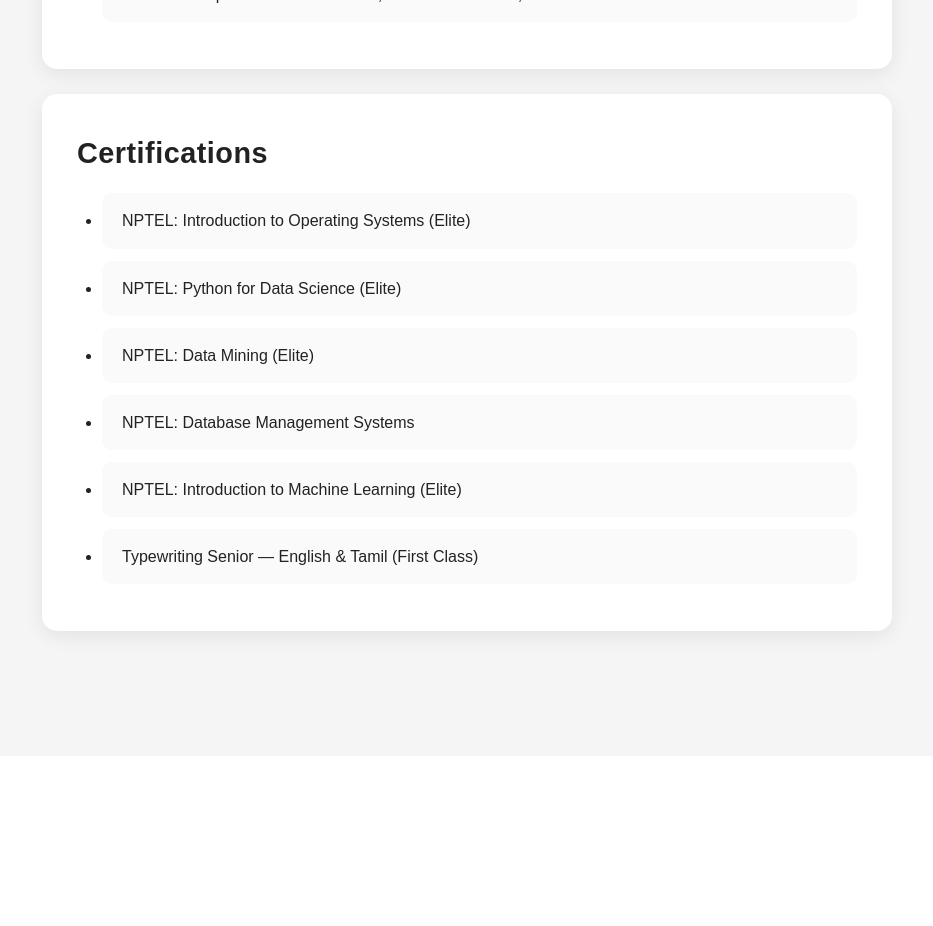
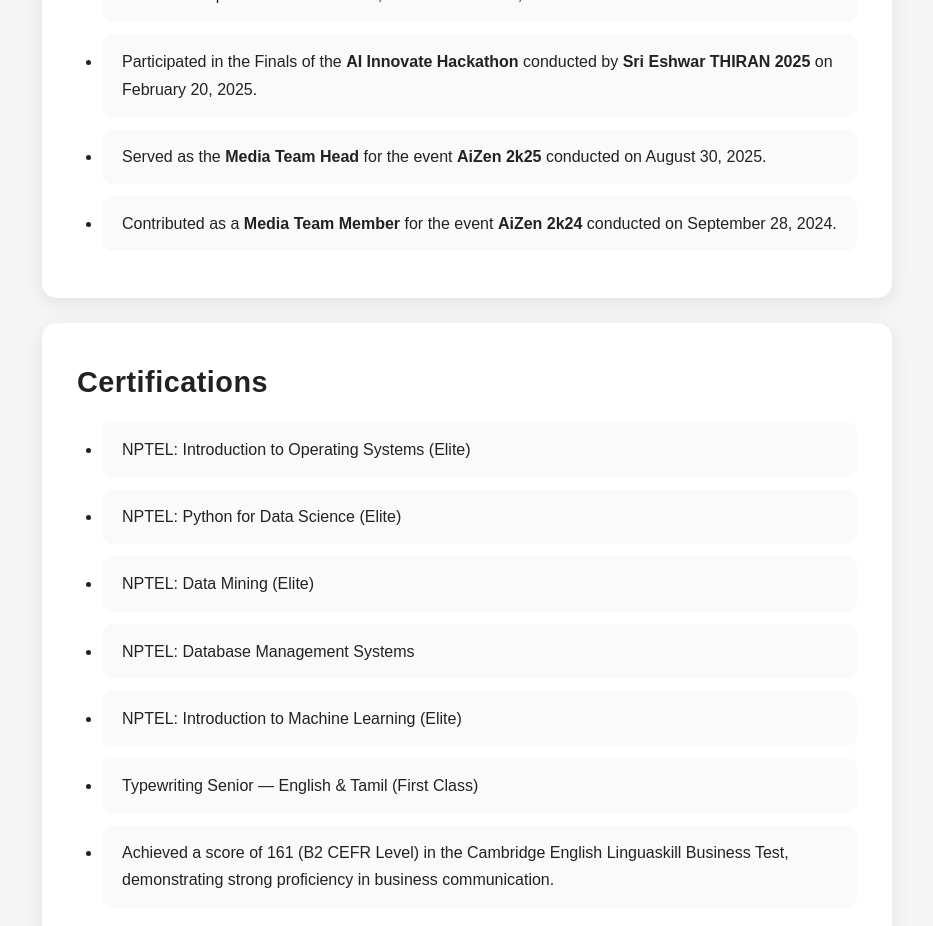
Before and after one commit to VethikaV/Portfolio, a React (Vite) app in the folder portfolio/: page /achievement in a window 1280 px wide. Shown: the part 540-1466 px from the top of the page, without its empty margins (173-1106 px from the left). Before the commit the page ends 1296 px from the top, so only its background shows below. Built offline with nearby package versions, Linux system fonts and the light colour scheme.

Commit message:
added few changes

```diff
--- a/portfolio/src/components/about.jsx
+++ b/portfolio/src/components/about.jsx
@@ -20,7 +20,7 @@
             <h3>2022-2026 (Current)</h3>
             <h4>B.Tech - Artificial Intelligence and Data Science</h4>
             <h4>St. Joseph's Institute of Technology</h4>
-            <h4>CGPA: 8.72</h4>
+            <h4>CGPA: 8.74</h4>
           </div>
 
           <div className="education-item">
@@ -32,7 +32,7 @@
           <div className="education-item">
             <h3>2020 - 10th General</h3>
             <h4>Alwin Memorial Public School</h4>
-            <h4>Percentage: 91.3%</h4>
+            <h4>Percentage: 91.8%</h4>
           </div>
         </div>
       </div>
--- a/portfolio/src/components/achievement.jsx
+++ b/portfolio/src/components/achievement.jsx
@@ -14,11 +14,22 @@
             <strong>GeeksforGeeks Campus Mantri</strong> — St. Joseph’s Institute of Technology (2024–2025)
           </li>
           <li>
-            Organized and hosted two coding events — <strong>“St. Joseph’s × GeeksforGeeks”</strong> with 100+ participants
+            Organized and hosted two coding events — <strong>“St. Joseph’s × GeeksforGeeks”</strong> with 200+ participants
           </li>
           <li>
+
             Solved <strong>150+</strong> problems on LeetCode, <strong>1000+</strong> on Skillrack, and <strong>100+</strong> on GeeksforGeeks
-          </li>
+            </li>
+         <li>
+            Participated in the Finals of the <strong>AI Innovate Hackathon</strong> conducted by <strong>Sri Eshwar THIRAN 2025</strong> on February 20, 2025.
+      </li>
+       <li>
+         Served as the <strong>Media Team Head</strong> for the event <strong>AiZen 2k25</strong> conducted on August 30, 2025.
+       </li>
+        <li>
+          Contributed as a <strong>Media Team Member</strong> for the event <strong>AiZen 2k24</strong> conducted on September 28, 2024.
+        </li>
+
         </ul>
       </div>
 
@@ -32,6 +43,10 @@
           <li>NPTEL: Database Management Systems</li>
           <li>NPTEL: Introduction to Machine Learning (Elite)</li>
           <li>Typewriting Senior — English & Tamil (First Class)</li>
+          <li>Achieved a score of 161 (B2 CEFR Level) in the Cambridge English Linguaskill Business Test,
+             demonstrating strong proficiency in business communication.</li>
+
+
         </ol>
       </div>
     </div>
```
